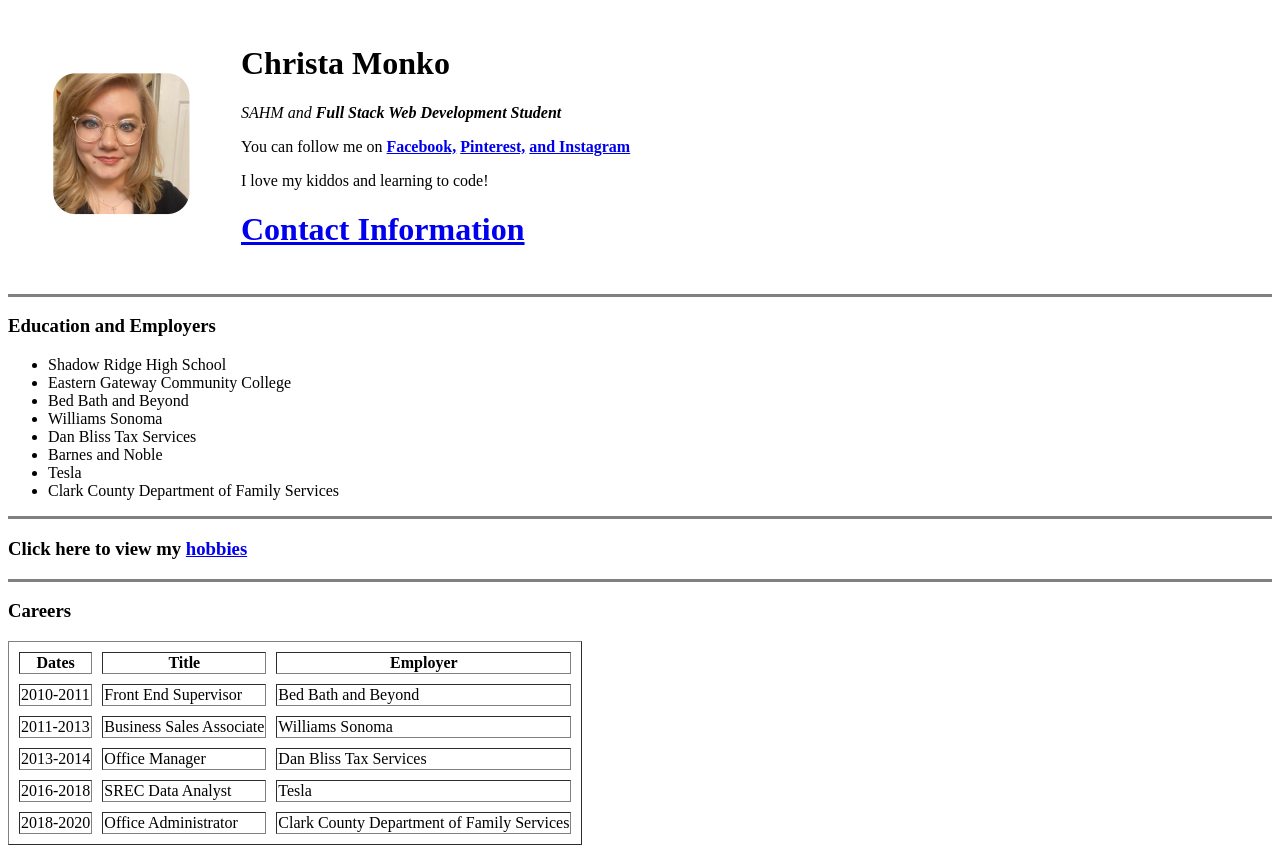
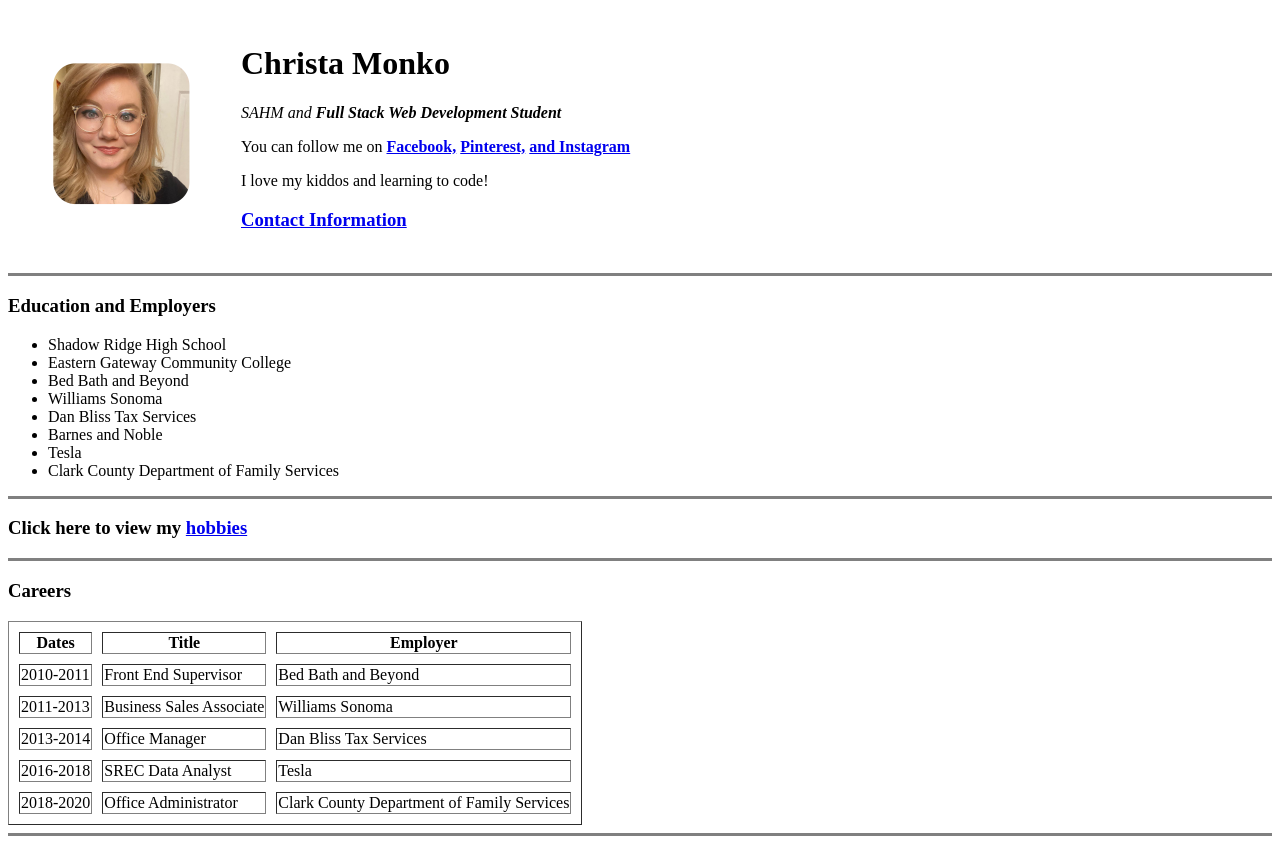
Before and after one commit to ChristaMonko/CV, a plain HTML site: page index.html in a window 1280 px wide. Shown: the top 848 px of the page. Drawn offline with Linux system fonts and the light colour scheme.

Commit message:
Changed "contact info" sizing

```diff
--- a/index.html
+++ b/index.html
@@ -21,7 +21,7 @@
             <a href="https://www.instagram.com/christamonko/">and Instagram</a>
           </Strong></p>
         <p> I love my kiddos and learning to code!</p>
-        <h1><strong><a href="Contact Information.html">Contact Information</a></strong></h1>
+        <h3><strong><a href="Contact Information.html">Contact Information</a></strong></h3>
       </td>
     </tr>
   </table>
```
